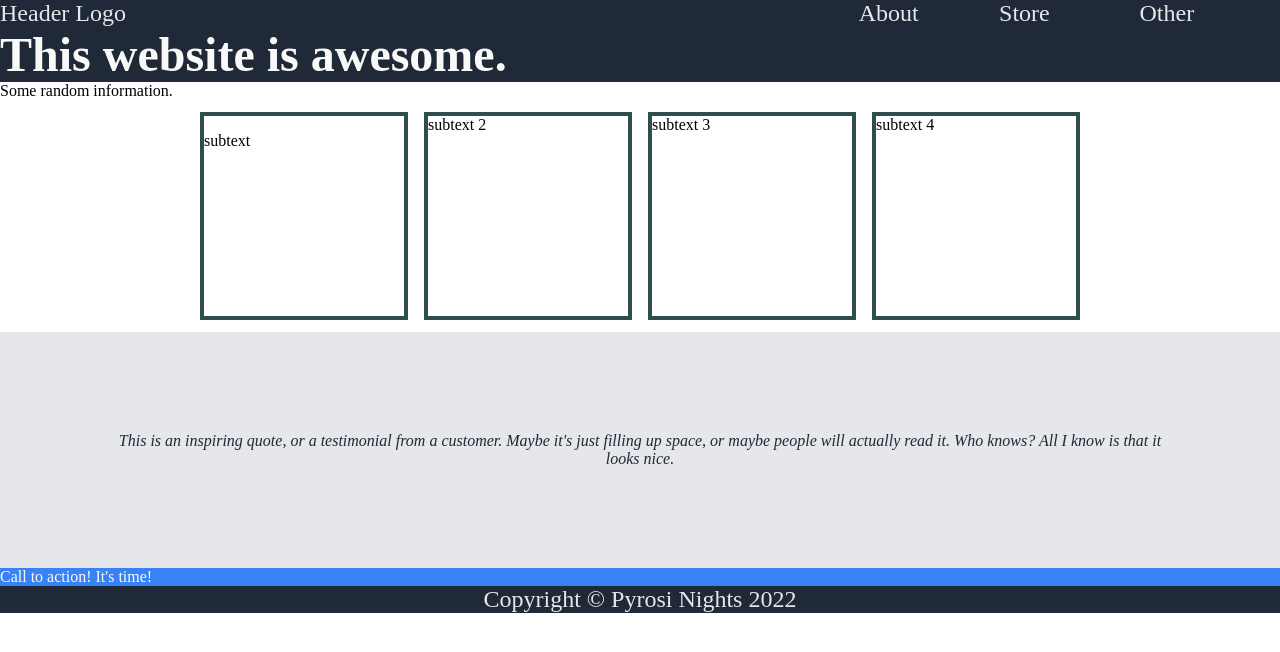
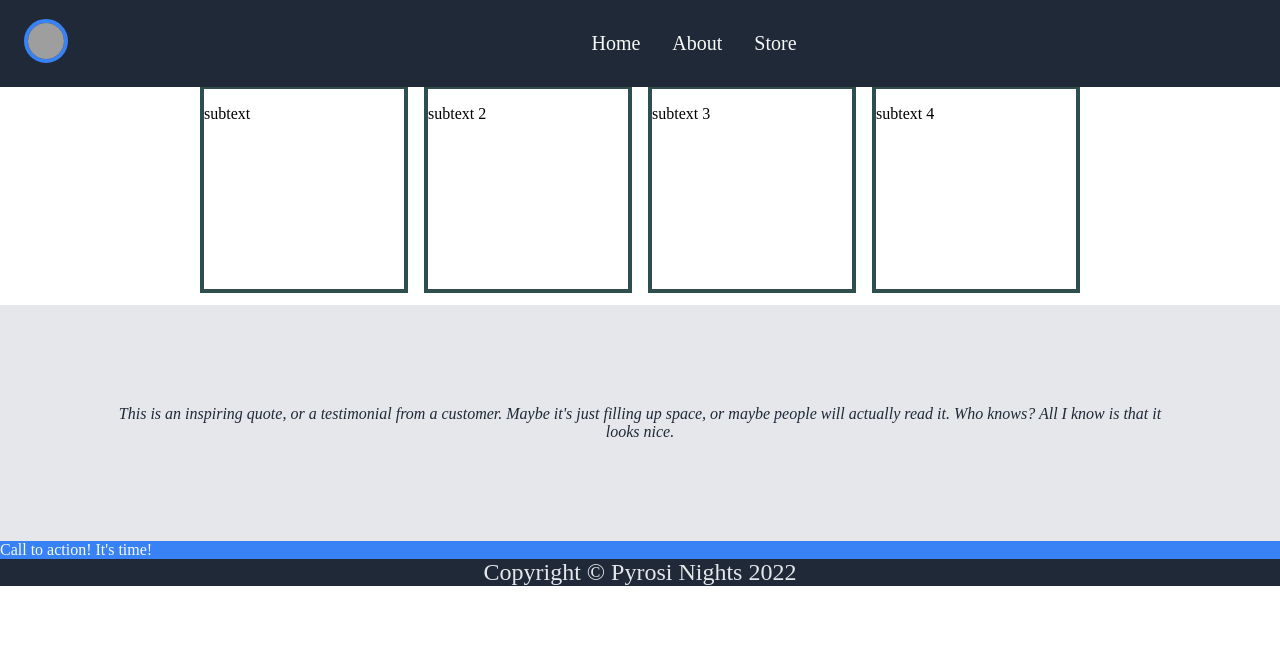
Before and after one commit to danoru/odin-landing, a plain HTML site: page index.html in a window 1280 px wide. Drawn offline with Linux system fonts and the light colour scheme; grey boxes are pictures that could not be loaded.

Commit message:
Adjustments to navbar to fix the way it displays

```diff
--- a/index.html
+++ b/index.html
@@ -2,28 +2,28 @@
 <html lang="en">
     <head>
         <link rel="stylesheet" href="style.css">
+        <meta charset="UTF-8">
     </head>
     <header>
-            <div class="header-container">
-                <div class="header">
-                    <div class="header-logo">Header Logo</div>
-                </div>
-                <div class="header"></div>
-                <div class="header">
-                    <div class="header-link">About</div>
-                    <div class="header-link">Store</div>
-                    <div class="header-link">Other</div>
-                </div>
-            </div>
-            <div class="hero">This website is awesome.</div>
+        <nav class="navbar">
+            <a href="#title">
+                <img class="header-logo" src="https://images.creativemarket.com/0.1.0/ps/6637749/600/400/m2/fpnw/wm0/216-.jpg?1562418529&s=6828244be8f8eebf6ecb35299a1bda3b&fmt=webp">
+            </a>
+            <ul class="nav-links">
+                <li><a href="home.html">Home</a></li>
+                <li><a href="about.html">About</a></li>
+                <li><a href="store.html">Store</a></li>
+            </ul>
+        </nav>
     </header>
     <body>
+        <div class="hero">This website is awesome.</div>
         <div>Some random information.</div>
-            <div class="container">
+        <div class="content">
             <div class="item"><p>subtext</p></div>
-                <div class="item">subtext 2</div>
-                <div class="item">subtext 3</div>
-                <div class="item">subtext 4</div>
+            <div class="item"><p>subtext 2</p></div>
+            <div class="item"><p>subtext 3</p></div>
+            <div class="item"><p>subtext 4</p></div>
         </div>
         <div class="quote-container">
             <div class="quote">This is an inspiring quote, or a testimonial from a customer. Maybe it's just filling up space, or maybe people will actually read it. Who knows? All I know is that it looks nice.</div>
--- a/style.css
+++ b/style.css
@@ -4,27 +4,57 @@ html, body {
     padding:0
 }
 
-.header-container, .hero, .footer {
+a {
+    color: #F9FAF8;
+    font-size: 24px;
+}
+
+/*Header*/
+
+.header-logo {
+    height: 36px;
+    width: 36px;
+    margin-left: 24px;
+    border: 4px solid #3882F6;
+    border-radius: 50%;
+    border: 1px 1px;
+}
+
+/* Navbar */
+
+.navbar {
+    display: flex;
+    align-items: center;
+    width: 100%;
+    position: fixed;
+    background: #1F2937;
+}
+
+.nav-links {
+    display: flex;
+    align-items: center;
+    text-align: center;
+    list-style: none;
+    margin-left: auto;
+    margin-right: auto;
+}
+
+.nav-links a {
+    text-decoration: none;
+    display: block;
+    font-size: 20px;
+    padding: 16px;
+}
+
+.nav-links a:hover {
+    background: #3882F6;
+    cursor: pointer;
+}
+
+.hero, .footer {
     background:#1F2937;
     color: #E5E7EB;
     font-size: 24px;
-}
-
-.header-container {
-    gap: 8px;
-    display: flex;
-}
-
-.header {
-    display:flex;
-    flex: 1;
-}
-
-.header-link {
-    justify-content: center;
-    align-items: center;
-    gap: 4px;
-    flex: 1
 }
 
 .hero {
@@ -42,7 +72,7 @@ html, body {
     width: 500px;
 }
 
-.container {
+.content {
     height: 200px;
     padding: 16px;
     display: flex;
```
Lines whose indentation alone changed are shown as unchanged.
